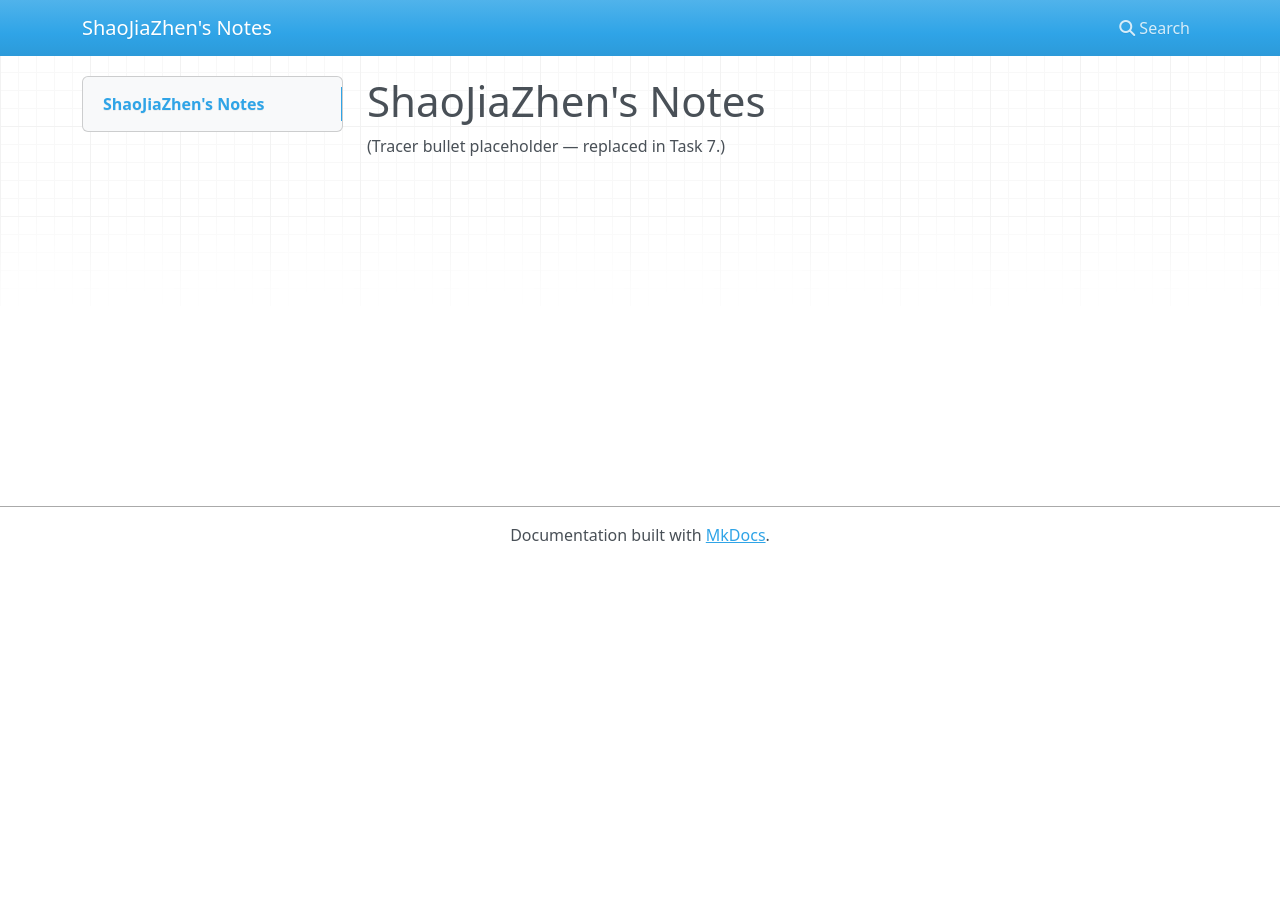
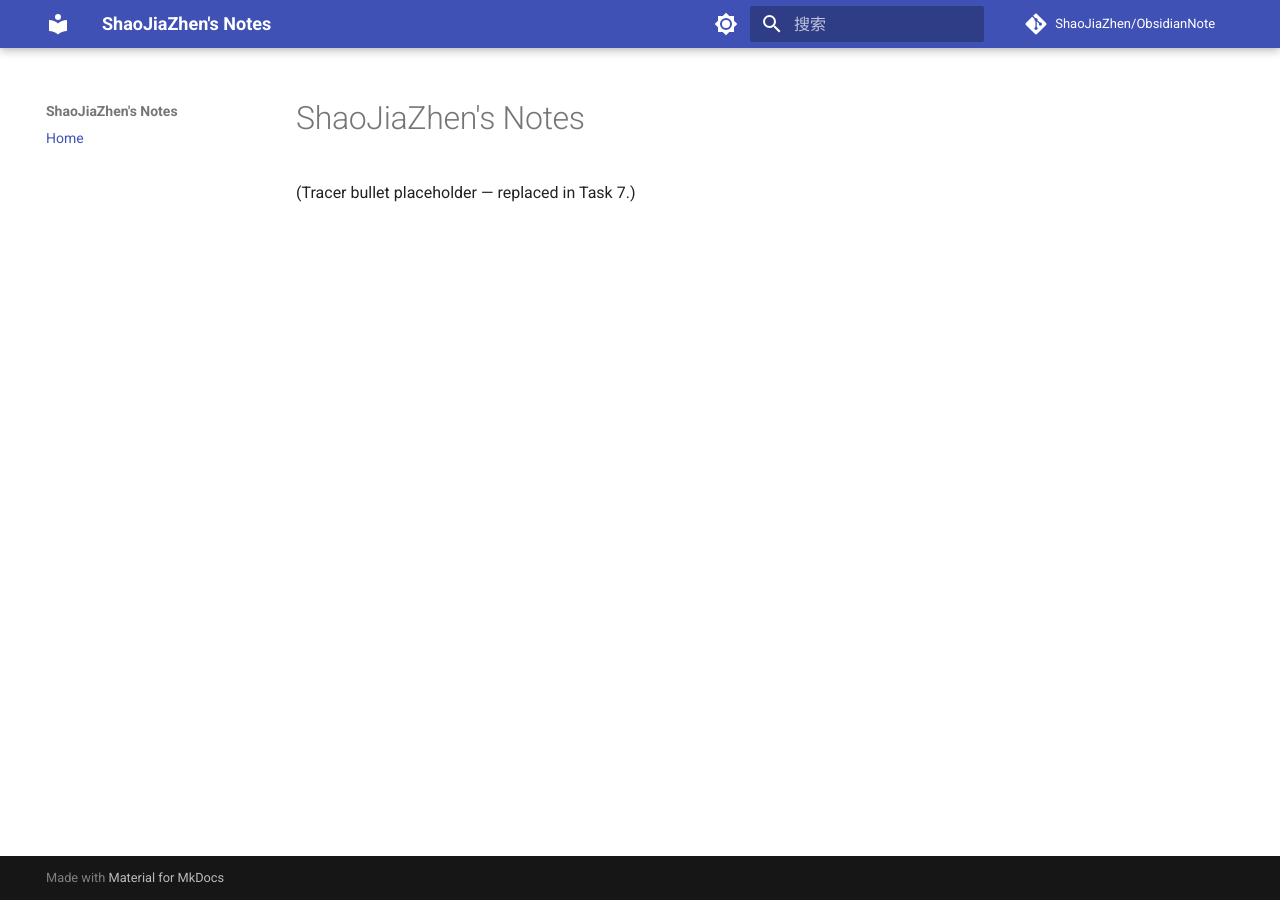
Before and after one commit to ShaoJiaZhen/ObsidianNote, an MkDocs documentation site: the page built from docs/index.md, in a window 1280 px wide. Built offline with MkDocs 1.6.1 and Material for MkDocs 9.7.7, drawn with Linux system fonts in a browser that asks for light colours; nearby versions of some CDN libraries; comment, search, counter and statistics services are not loaded.

Commit message:
Apply Material theme with light/dark palette and Chinese language
Adds site_url/repo_url/repo_name, theme.name: material, language: zh,
indigo primary palette with light/dark toggle, and 6 navigation/search
features (instant, tracking, sections, suggest, highlight, code.copy).

Co-Authored-By: Claude Opus 4.7 (1M context) <noreply@anthropic.com>

```diff
--- a/mkdocs.yml
+++ b/mkdocs.yml
@@ -1,5 +1,34 @@
 site_name: ShaoJiaZhen's Notes
+site_description: 个人知识笔记
+site_url: https://shaojiazhen.github.io/ObsidianNote/
+repo_url: https://github.com/ShaoJiaZhen/ObsidianNote
+repo_name: ShaoJiaZhen/ObsidianNote
+
 docs_dir: docs
+
+theme:
+  name: material
+  language: zh
+  palette:
+    - media: "(prefers-color-scheme: light)"
+      scheme: default
+      primary: indigo
+      toggle:
+        icon: material/brightness-7
+        name: Switch to dark mode
+    - media: "(prefers-color-scheme: dark)"
+      scheme: slate
+      primary: indigo
+      toggle:
+        icon: material/brightness-4
+        name: Switch to light mode
+  features:
+    - navigation.instant
+    - navigation.tracking
+    - navigation.sections
+    - search.suggest
+    - search.highlight
+    - content.code.copy
 
 # v1 tracer bullet: only the homepage. Everything else added in later tasks.
 nav:
```
